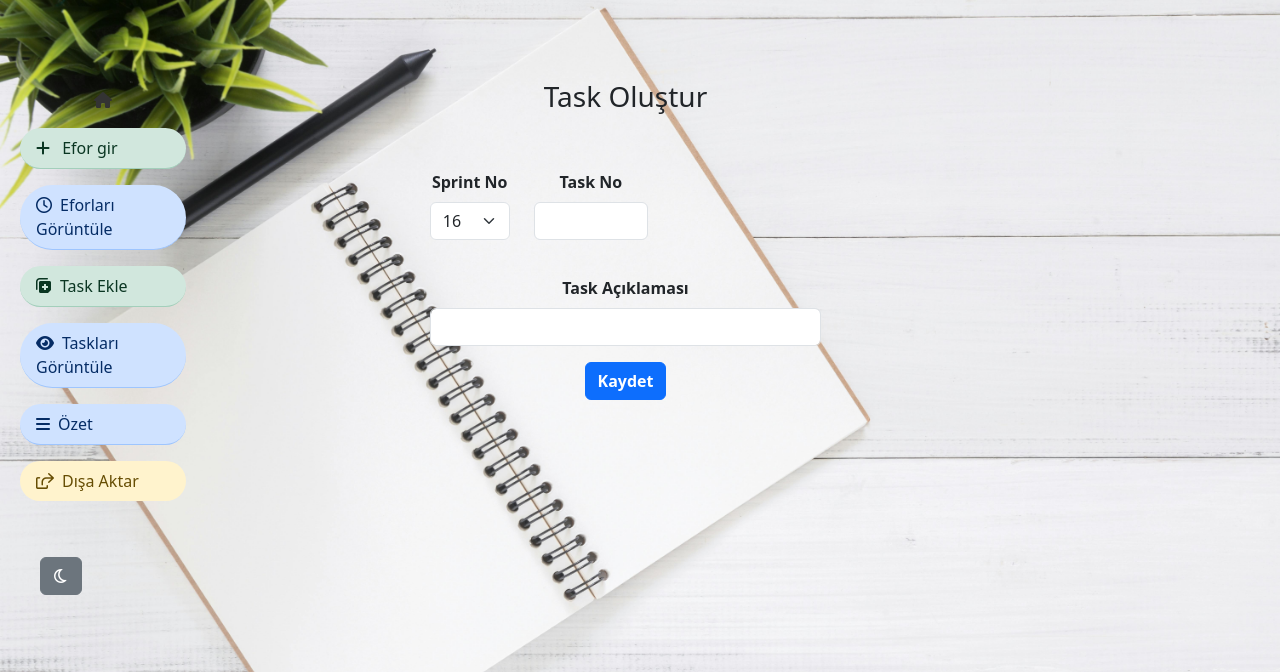
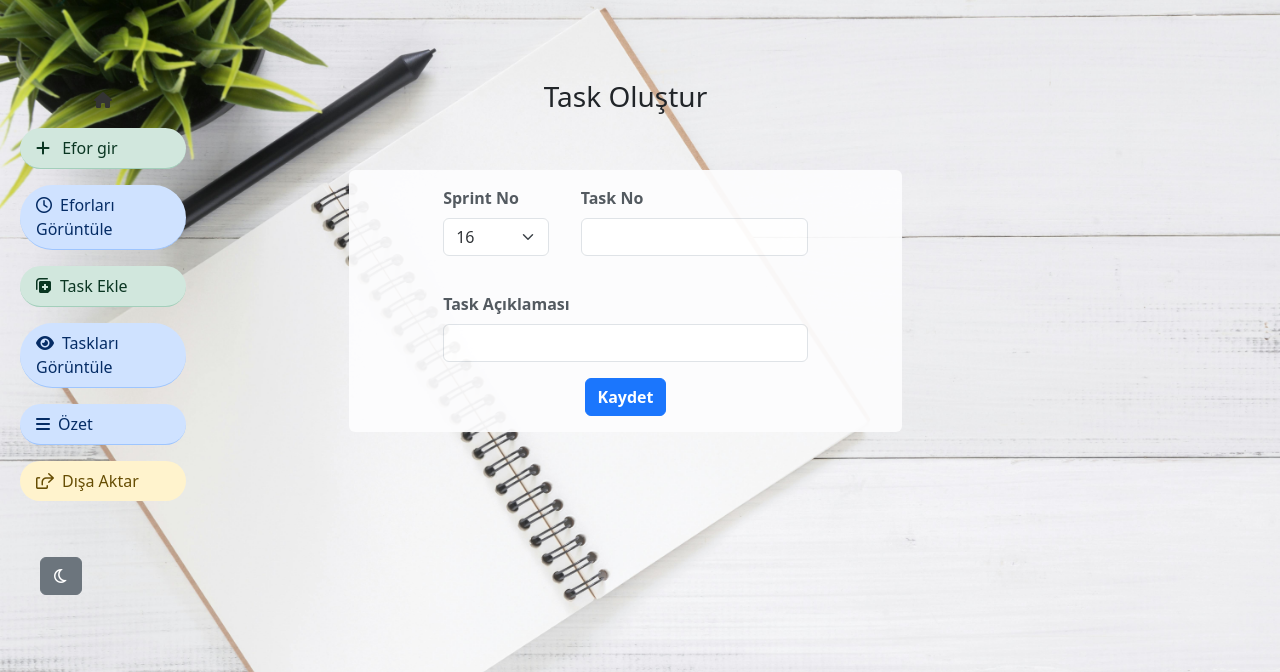
Before and after one commit to visualizeMath/Daily-Effort-Log, a Flask app: page /create_pdas_item in a window 1280 px wide. Shown: the top 672 px of the page. Run offline with Flask 3, Linux system fonts and the light colour scheme; some libraries are stand-ins or nearby versions.

Commit message:
create task page improvements

```diff
--- a/templates/base.html
+++ b/templates/base.html
@@ -195,6 +195,7 @@
             var table = document.querySelector('table');
             var mdl = document.getElementsByClassName('modal-content');
             var mf = document.getElementById('mainDivEnterLog');
+            var mdet = document.getElementById('mainDivEnterTask');
             var listItems = document.getElementsByClassName('list-group-item');
             var detailfordays = document.getElementsByClassName('detailforday');
             var circles = document.getElementsByClassName('circle');
@@ -260,6 +261,13 @@
                     }
                 }
 
+                if (mdet!=null && mdet.length>0)
+                {
+                    if (mdet.classList.contains('alert-light')) {
+                        mdet.classList.remove('alert-light');
+                    }
+                }
+
                 if(circles !=null){
                     for(var i =0;i< circles.length;i++)
                     {
@@ -272,10 +280,16 @@
                 home_icon.style.color="beige";
 
                 var mf = document.getElementById('mainDivEnterLog');
+                var mdet = document.getElementById('mainDivEnterTask');
+
                 if(mf && mf.hasChildNodes() && mf.classList.contains('alert-light'))
                 {
+                    mf.classList.remove('alert-light');
+                }
 
-                    mf.classList.remove('alert-light');
+                if(mdet && mdet.hasChildNodes() && mdet.classList.contains('alert-light'))
+                {
+                    mdet.classList.remove('alert-light');
                 }
                 var modal_body = document.getElementsByClassName('modal-content');
                 for (var i = 0; i < modal_body.length; i++) {
@@ -343,6 +357,18 @@
                         }
 
                     }
+                    var mdet = document.getElementById('mainDivEnterTask');
+                    if(mdet!=null)
+                    {
+                        if(mdet.classList!=null)
+                        {
+                            if(!mdet.classList.contains('alert-light')) {
+                                mdet.classList.add('alert-light');
+                            }
+                        }
+
+                    }
+
                     if ((table !== null && table !== undefined) && table.classList.contains('table-dark')) {
                       table.classList.remove('table-dark');
                     }
@@ -370,6 +396,11 @@
                     if (mf != null && mf.length>0){
                         if ( mf.hasChildNodes() && !mf.classList.contains('alert-light')) {
                             mf.classList.add('alert-light');
+                        }
+                    }
+                    if (mdet != null && mdet.length>0){
+                        if ( mdet.hasChildNodes() && !mdet.classList.contains('alert-light')) {
+                            mdet.classList.add('alert-light');
                         }
                     }
                          // var dm_toggler = document.getElementById('dark-mode-toggle');
@@ -429,6 +460,11 @@
             var mf = document.getElementById('mainDivEnterLog');
             if (mf !=null){
                 mf.classList.toggle('dark-mode');
+            }
+
+            var mdet = document.getElementById('mainDivEnterTask');
+            if (mdet !=null){
+                mdet.classList.toggle('dark-mode');
             }
 
               // Change the background image based on dark mode
--- a/templates/create_pdas_item.html
+++ b/templates/create_pdas_item.html
@@ -4,11 +4,11 @@
 <div class="mt-2 mb-5 d-flex justify-content-center">
     <h3>Task Oluştur</h3>
 </div>
-<div class="container col-md-6">
+<div class="container col-8 d-flex justify-content-center border rounded border-0 alert" id="mainDivEnterTask" style="opacity: 0.94;">
     <form method="post" action="{{ url_for('submit_pdas_task') }}">
         <div class="row">
-            <div class="mb-3 col-3">
-                <label for="bagli_sprint" class="form-label fw-bold d-flex justify-content-center">Sprint No</label>
+            <div class="mb-3 col-4">
+                <label for="bagli_sprint" class="form-label fw-bold d-flex justify-content-start">Sprint No</label>
                 <select class="form-select" id="bagli_sprint" name="bagli_sprint" required>
                     <!-- <option value="" disabled selected>No</option> -->
                     <option value="16">16</option>
@@ -25,8 +25,8 @@
                 </select>
             </div>
 
-            <div class="mb-3 col-4">
-                <label for="pdas_task_id" class="form-label fw-bold d-flex justify-content-center">Task No</label>
+            <div class="mb-3 col ms-2">
+                <label for="pdas_task_id" class="form-label fw-bold d-flex justify-content-start">Task No</label>
                 <input type="text" class="form-control" id="pdas_task_id" name="pdas_task_id" autocomplete="off" required >
             </div>
 
@@ -35,7 +35,7 @@
 
 
             <div class="mb-3 col">
-                <label for="pdas_task_aciklama" class="form-label fw-bold d-flex justify-content-center">Task Açıklaması</label>
+                <label for="pdas_task_aciklama" class="form-label fw-bold d-flex justify-content-start">Task Açıklaması</label>
                 <input type="text" class="form-control" id="pdas_task_aciklama" name="pdas_task_aciklama" autocomplete="off" required>
             </div>
 
```
